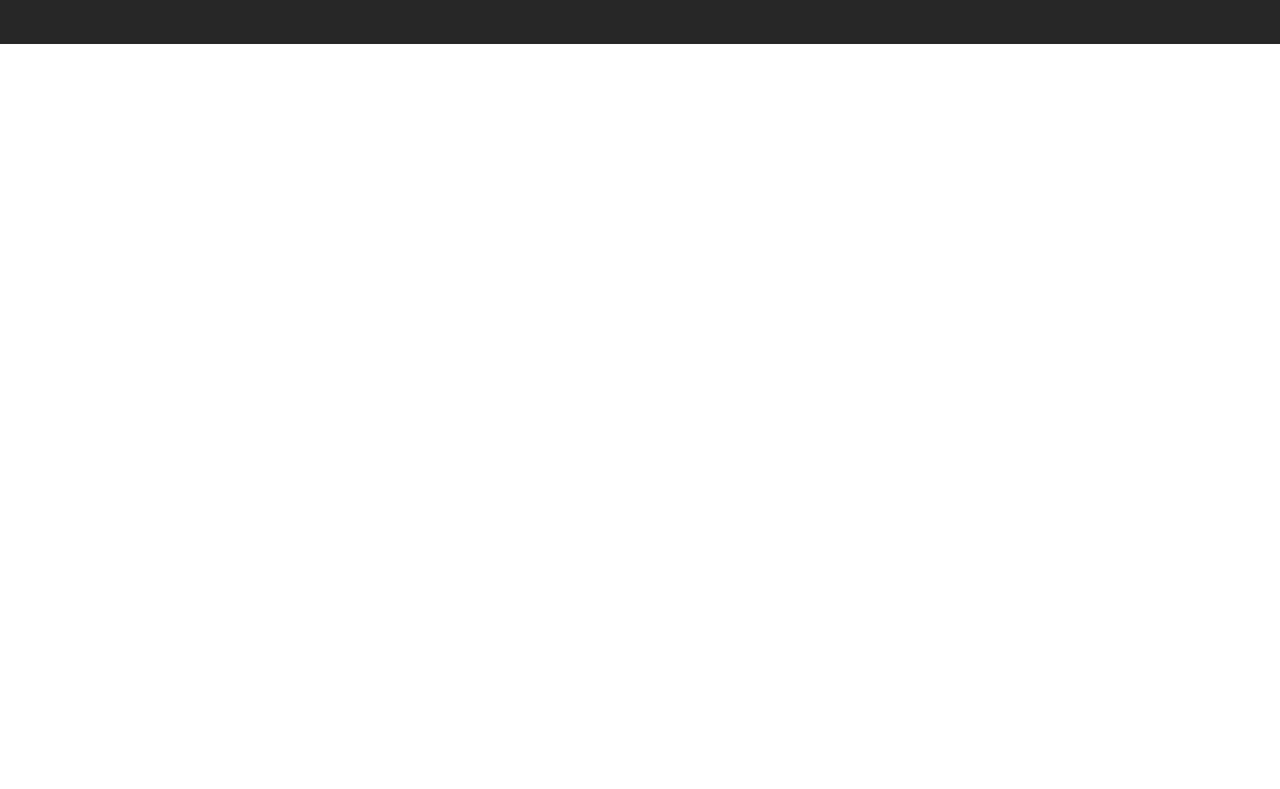
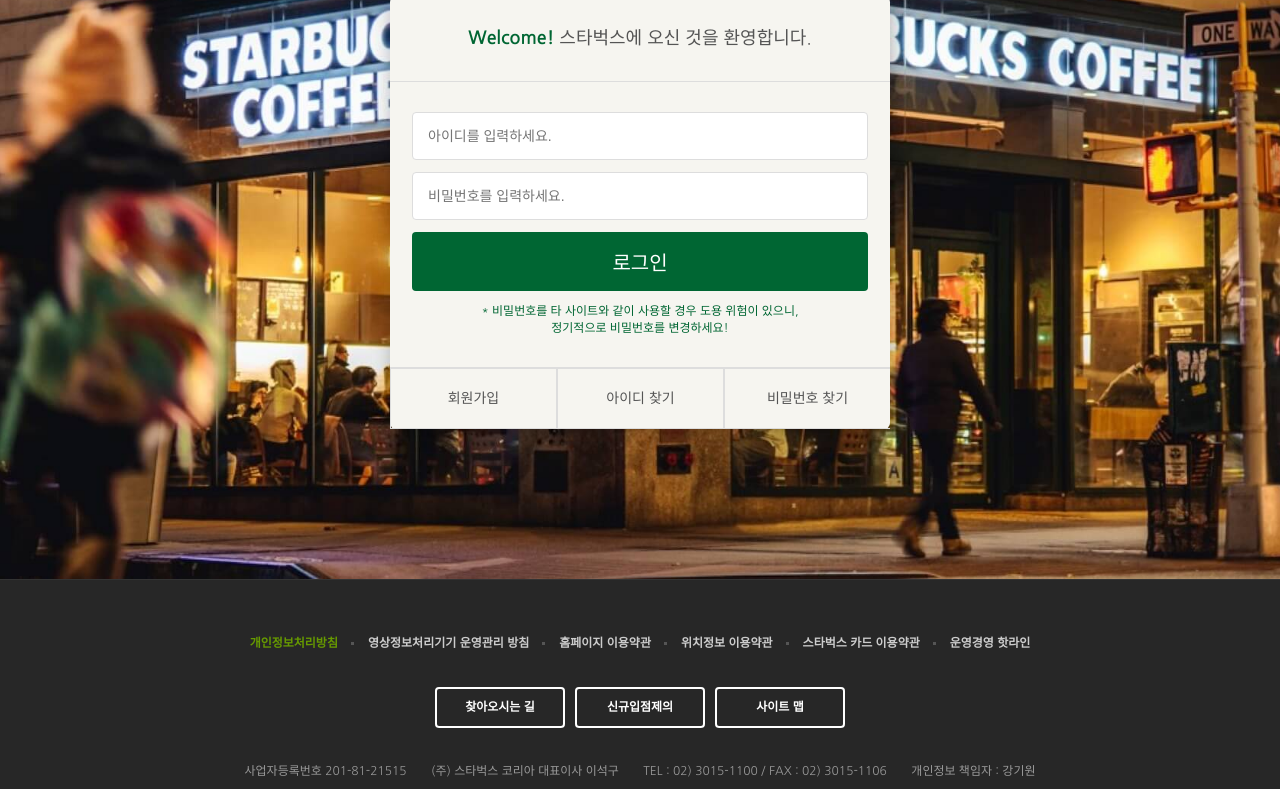
Before and after one commit to Seong-Jun1525/starbucks, a plain HTML site: page signin/index.html in a window 1280 px wide. Shown: the part 290-1079 px from the top of the page. Before the commit the page ends 800 px from the top, so only its background shows below. Drawn offline with nearby package versions, Linux system fonts and the light colour scheme.

Commit message:
login page complete

```diff
--- /dev/null
+++ b/css/signin.css
@@ -0,0 +1,61 @@
+.signin {
+    margin-top: 120px; padding: 100px 0 150px;
+    background-image: url("../images/signin_bg.jpg");
+    background-repeat: no-repeat; background-position: center;
+    background-attachment: fixed; background-size: cover;
+}
+
+.signin h1 {
+    color: #fff; font-size: 30px; font-weight: 700; text-align: center;
+    margin-bottom: 24px;
+}
+
+.signin__card {
+    width: 500px; margin: 0 auto; border-radius: 6px;
+    background-color: #f6f5f0; box-shadow: 2px 2px 20px rgba(0, 0, 0, 0.3);
+    color: #555;
+}
+
+.signin__card h2 {
+    padding: 30px; font-size: 18px; text-align: center;
+    border-bottom: 1px solid #ddd;
+}
+
+.signin__card h2 strong {
+    font-weight: 700; color: #063;
+}
+
+.signin__card form {
+    padding: 30px 22px;
+}
+
+.signin__card form input {
+    width: 100%; margin-bottom: 12px; padding: 15px; border: 1px solid #ddd;
+    border-radius: 4px; outline: none; box-sizing: border-box; font-size: 14px;
+}
+
+.signin__card form [type="submit"] {
+    background-color: #063; border: none; color: #fff; font-size: 20px;
+    cursor: pointer;
+}
+
+.signin__card form p {
+    font-size: 12px; color: #063; text-align: center;
+}
+
+.signin__card .actions {
+    display: flex; border-top: 1px solid #ddd;
+}
+
+.signin__card .actions a {
+    flex-grow: 1; flex-basis: 0; text-align: center; padding: 20px; color: #555;
+    font-size: 14px; border: 1px solid #ddd;
+}
+
+.signin__card .actions a:last-child {
+    border-right: none;
+}
+
+.signin__card .actions a:hover {
+    text-decoration: underline;
+}
--- a/signin/index.html
+++ b/signin/index.html
@@ -29,6 +29,7 @@
     <link rel="stylesheet" href="https://fonts.googleapis.com/icon?family=Material+Icons">
 
     <link rel="stylesheet" href="../css/common.css">
+    <link rel="stylesheet" href="../css/signin.css">
 
 
     <script defer src="../js/common.js"></script>
@@ -356,7 +357,24 @@
     </header>
 
     <section class="signin">
-
+        <h1>로그인</h1>
+        <div class="signin__card">
+            <h2><strong>Welcome!</strong> 스타벅스에 오신 것을 환영합니다.</h2>
+            <form>
+                <input type="text" placeholder="아이디를 입력하세요." />
+                <input type="password" placeholder="비밀번호를 입력하세요." />
+                <input type="submit" value="로그인" />
+                <p>
+                    * 비밀번호를 타 사이트와 같이 사용할 경우 도용 위험이 있으니,<br />
+                    정기적으로 비밀번호를 변경하세요!
+                </p>
+            </form>
+            <div class="actions">
+                <a href="javascript:void(0)">회원가입</a>
+                <a href="javascript:void(0)">아이디 찾기</a>
+                <a href="javascript:void(0)">비밀번호 찾기</a>
+            </div>
+        </div>
     </section>
 
     <!-- footer -->
```
